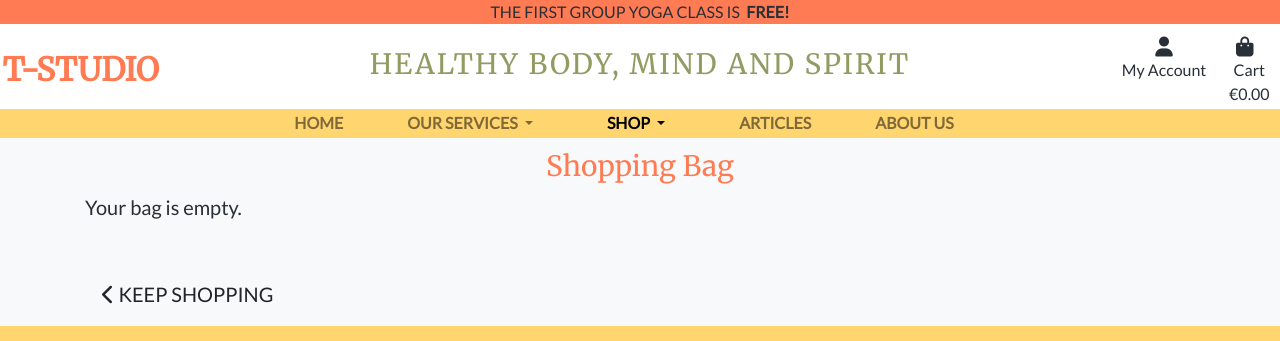
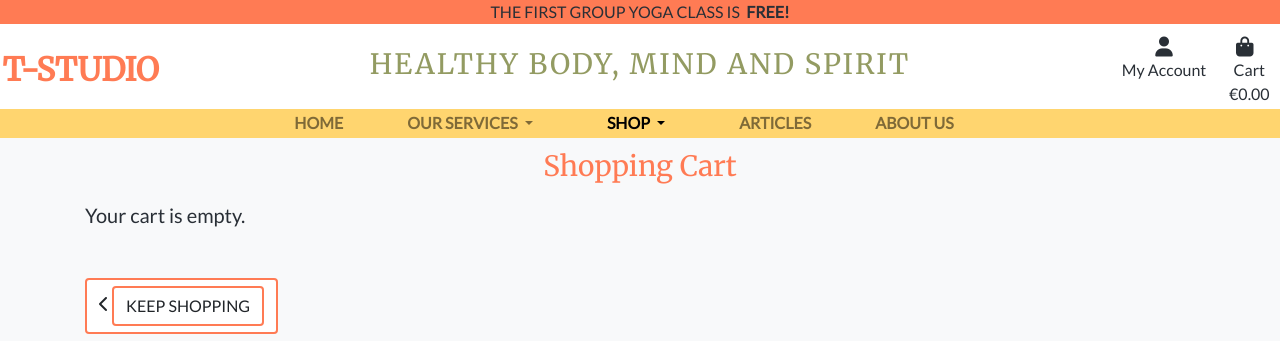
Before and after one commit to OlgaKuvs/T-studio, a Django app: page /cart/ in a window 1280 px wide. Shown: the top 341 px of the page. Run offline with Django 3.2, Linux system fonts and the light colour scheme; some libraries are stand-ins or nearby versions.

Commit message:
chore: update shopping cart template

```diff
--- a/cart/contexts.py
+++ b/cart/contexts.py
@@ -1,21 +1,35 @@
 from decimal import Decimal
+from django.shortcuts import get_object_or_404
+from products.models import Product
 
 def cart_contents(request):
 
     cart_items = []
     total = 0
-    weight_total = 0
+    # weight_total = 0
     product_count = 0
+    delivery = 0
     cart = request.session.get('cart', {})
 
-    delivery = total * Decimal()
+    for item_id, quantity in cart.items():
+        product = get_object_or_404(Product, pk=item_id)
+        total += quantity * product.price
+        product_count += quantity
+        cart_items.append({
+            'item_id': item_id,
+            'quantity': quantity,
+            'product': product,
+        })
+
     grand_total = delivery + total
+
+    # print(cart_items)
 
     context = {
         'cart_items': cart_items,
         'total': total,
         'product_count': product_count,
-        'weight_total': weight_total,
+        # 'weight_total': weight_total,
         'grand_total': grand_total,
     }
 
--- a/cart/templates/cart/cart.html
+++ b/cart/templates/cart/cart.html
@@ -1,58 +1,23 @@
 {% extends "base.html" %}
 {% load static %}
+{% load cart_tools %}
 
 {% block page_header %}
     <div class="container header-container">
         <div class="row text-center">
             <div class="col-12 mt-2 my-auto">
-                <h3 class="top-products-link">Shopping Bag</h3>
+                <h3 class="top-products-link">Shopping Cart</h3>
             </div>
         </div>
     </div>
 {% endblock %}
 
 {% block content %}
-<div class="container mb-2">
+<div class="container mb-2 mt-2">
     <div class="row">
         <div class="col">
-            {% if bag_items %}
-                <div class="d-block d-md-none">
-                    <div class="row">
-                        <div class="col">
-                            {% include "bag/bag-total.html" %}
-                        </div>
-                    </div>
-                    <div class="row">
-                        <div class="col">
-                            {% include "bag/checkout-buttons.html" %}
-                            <p class="text-muted mb-5">A summary of your bag contents is below</p>
-                        </div>
-                    </div>
-                    {% for item in bag_items %}
-                        <div class="row">
-                            <div class="col-12 col-sm-6 mb-2">
-                                {% include "bag/product-image.html" %}
-                            </div>
-                            <div class="col-12 col-sm-6 mb-2">
-                                {% include "bag/product-info.html" %}
-                            </div>
-                            <div class="col-12 col-sm-6 order-sm-last">
-                                <p class="my-0">Price Each: ${{ item.product.price }}</p>
-
-                            </div>
-                            <div class="col-12 col-sm-6">
-                                {% include "bag/quantity-form.html" %}
-                            </div>
-                        </div>
-                        <div class="row"><div class="col"><hr></div></div>
-                    {% endfor %}
-                    <div class="btt-button shadow-sm rounded-0 border border-black">
-                        <a class="btt-link d-flex h-100">
-                            <i class="fas fa-arrow-up text-black mx-auto my-auto"></i>
-                        </a>
-                    </div>
-                </div>
-                <div class="table-responsive rounded d-none d-md-block">
+            {% if cart_items %}
+                <div class="table-responsive d-block">
                     <table class="table table-sm table-borderless">
                         <thead class="text-black">
                             <tr>
@@ -64,44 +29,72 @@
                             </tr>
                         </thead>
 
-                        {% for item in bag_items %}
+                        {% for item in cart_items %}
                             <tr>
                                 <td class="p-3 w-25">
-                                    {% include "bag/product-image.html" %}
+                                    {% if item.product.image %}
+                                    <img class="img-fluid rounded" src="{{ item.product.image.url }}" alt="{{ item.product.name }}" width="100" height="100">
+                                    {% else %}
+                                    <img class="img-fluid rounded" src="{{ MEDIA_URL }}noimage.png" alt="{{ item.product.name }}">
+                                    {% endif %}
                                 </td>
                                 <td class="py-3">
-                                    {% include "bag/product-info.html" %}
+                                    <p class="my-0"><strong>{{ item.product.name }}</strong></p>
                                 </td>
                                 <td class="py-3">
-                                    <p class="my-0">${{ item.product.price }}</p>
+                                    <p class="my-0">€{{ item.product.price }}</p>
                                 </td>
                                 <td class="py-3 w-25">
-                                    {% include "bag/quantity-form.html" %}
+                                    <form class="form update-form w-50" method="POST" action="#">
+                                        {% csrf_token %}
+                                        <div class="form-group">
+                                            <div class="input-group input-group-{{ item.item_id }}">
+                                                <input class="form-control form-control-sm qty_input id_qty_{{ item.item_id }}" type="number"
+                                                    name="quantity" value="{{ item.quantity }}" min="1" max="99"
+                                                    data-item_id="{{ item.item_id }}">
+                                            </div>
+                                        </div>
+                                    </form>
+                                    <a class="update-link text-info mr-3"><small>Update</small></a>
+                                    <a class="remove-item text-danger" id="remove_{{ item.item_id }}" data-product_size="{{ item.size }}"><small>Remove</small></a>
                                 </td>
                                 <td class="py-3">
-
+                                    <p class="my-0">€{{ item.product.price | calc_subtotal:item.quantity }}</p>
                                 </td>
                             </tr>
                         {% endfor %}
                         <tr>
                             <td colspan="5" class="pt-5 text-right">
-                                {% include "bag/bag-total.html" %}
+                                <h6><strong>Cart Total: €{{ total|floatformat:2 }}</strong></h6>
+                                <h6>Delivery: €{{ delivery|floatformat:2 }}</h6>
+                                <h4 class="mt-4"><strong>Grand Total: €{{ grand_total|floatformat:2 }}</strong></h4>
                             </td>
                         </tr>
                         <tr>
                             <td colspan="5" class="text-right">
-                                {% include "bag/checkout-buttons.html" %}
+                                <a href="{% url 'products:products' %}" class="btn btn-basic">
+                                    <span class="icon">
+                                        <i class="fas fa-chevron-left"></i>
+                                    </span>
+                                    <span class="text-uppercase mr-2">Keep Shopping</span>
+                                </a>
+                                <a href="#" class="btn btn-basic">
+                                    <span class="text-uppercase">Secure Checkout</span>
+                                    <span class="icon">
+                                        <i class="fas fa-lock"></i>
+                                    </span>
+                                </a>
                             </td>
                         </tr>
                     </table>
                 </div>
             {% else %}
-                <p class="lead mb-5">Your bag is empty.</p>
-                <a href="{% url 'products:products' %}" class="btn btn-lg">
+                <p class="lead mb-5">Your cart is empty.</p>
+                <a href="{% url 'products:products' %}" class="btn btn-basic">
                     <span class="icon">
                         <i class="fas fa-chevron-left"></i>
                     </span>
-                    <span class="text-uppercase">Keep Shopping</span>
+                    <span class="text-uppercase btn btn-basic">Keep Shopping</span>
                 </a>
             {% endif %}
         </div>
--- a/cart/views.py
+++ b/cart/views.py
@@ -1,4 +1,4 @@
-from django.shortcuts import render, redirect
+from django.shortcuts import render, redirect, get_object_or_404
 
 # Create your views here.
 
@@ -20,5 +20,5 @@ def add_to_cart(request, item_id):
         cart[item_id] = quantity
 
     request.session['cart'] = cart
-    print(request.session['cart'])
+    # print(request.session['cart'])
     return redirect(redirect_url)
--- a/products/templates/products/product_detail.html
+++ b/products/templates/products/product_detail.html
@@ -60,7 +60,7 @@
                                 </span>
                                 <span class="text-uppercase">Keep Shopping</span>
                             </a>
-                            <input type="submit" class="btn btn-basic text-uppercase mt-1 ml-3" value="Add to Bag">
+                            <input type="submit" class="btn btn-basic text-uppercase mt-1 ml-3" value="Add to Cart">
                         </div>
                         <input type="hidden" name="redirect_url" value="{{ request.path }}">
                     </div>
```
Also changed, not shown: cart/templatetags/cart_tools.py (added, +7 -0 lines).
